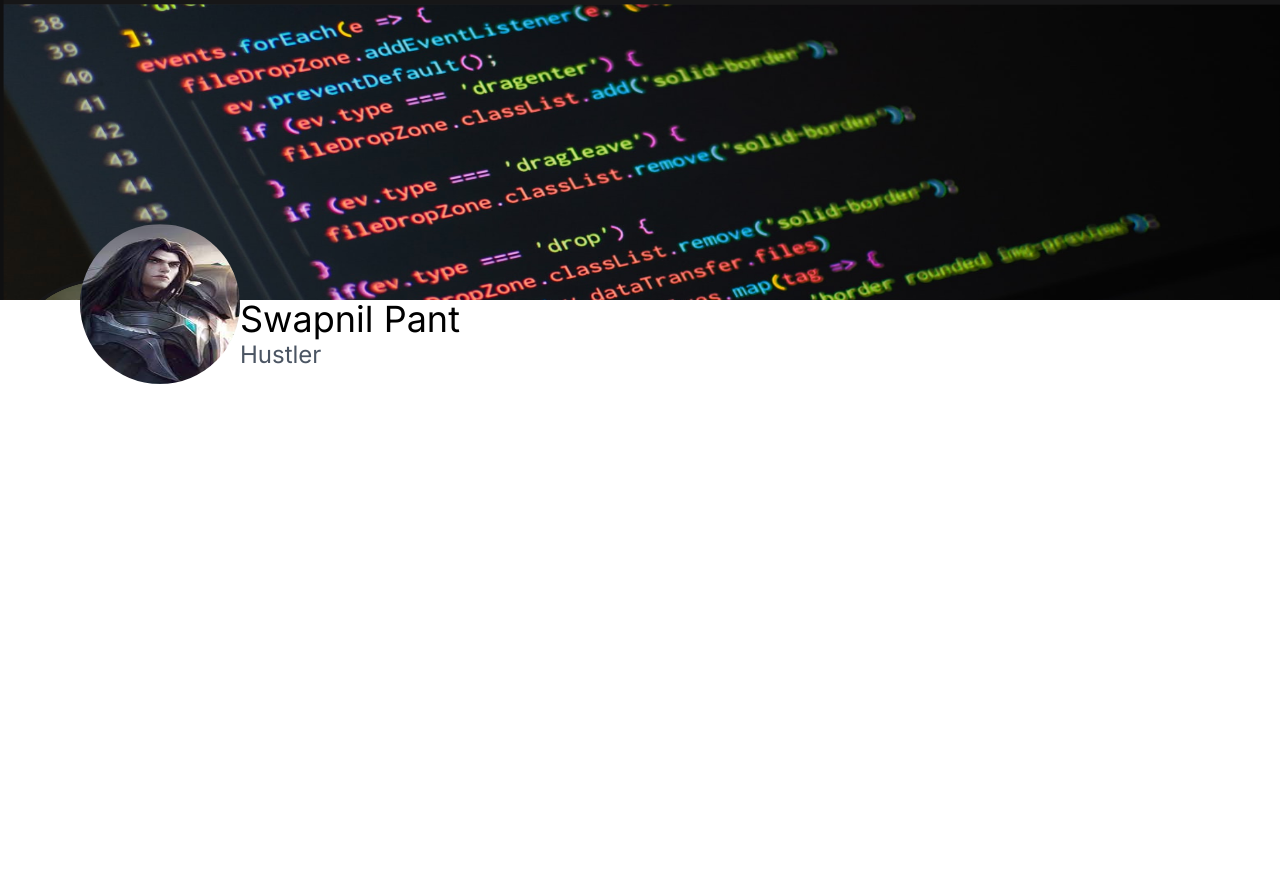
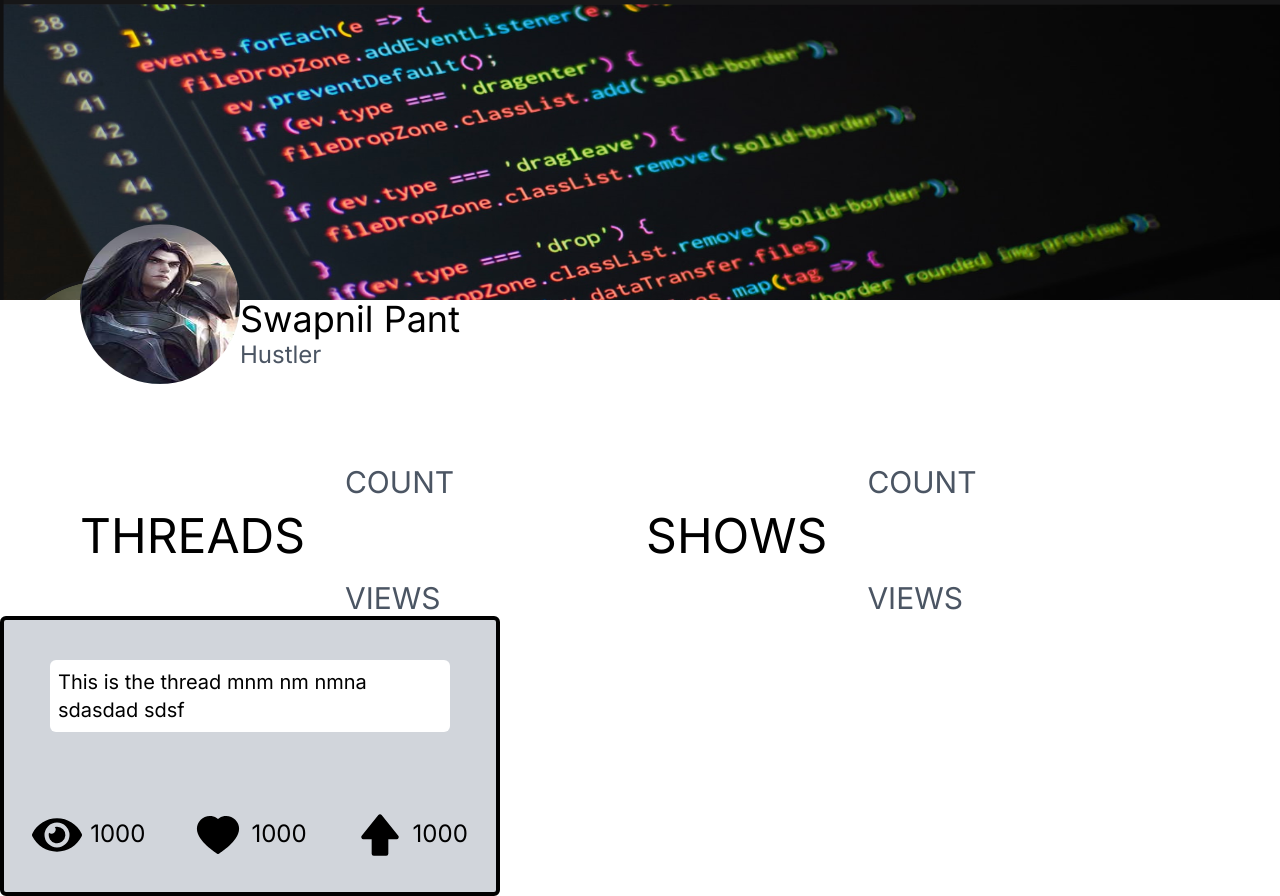
Before and after one commit to swapn652/Showwboard, a Next.js app: page / in a window 1280 px wide. Before the commit the page ends 800 px from the top, so only its background shows below. Built offline with nearby package versions, Linux system fonts and the light colour scheme.

Commit message:
Created stats and thread

```diff
--- a/app/components/Stats.tsx
+++ b/app/components/Stats.tsx
@@ -1,7 +1,95 @@
 const Stats = () => {
     return(
-        <div>
-            stats
+        <div className="
+            flex
+            flex-col
+            mt-10
+            ml-8
+            gap-y-20
+            md:flex
+            md:flex-row
+            md:mt-14
+            md:gap-x-32
+            md:ml-20
+            lg:mt-20
+            lg:gap-x-36
+            xl:mt-20
+            xl:gap-x-48"
+        >
+            <div className="flex flex-row">
+                <div className="
+                    text-3xl
+                    mt-8
+                    md:text-3xl
+                    md:mt-8
+                    lg:text-4xl
+                    lg:mt-12
+                    xl:text-5xl
+                    xl:mt-12"
+                >
+                    THREADS
+                </div>
+                <div className="
+                    gap-y-14
+                    text-xl
+                    flex
+                    flex-col
+                    md:gap-y-14
+                    md:text-xl
+                    md:ml-6
+                    lg:gap-y-20
+                    lg:text-2xl
+                    lg:ml-10
+                    xl:gap-y-20
+                    xl:text-3xl
+                    xl:ml-10
+                    text-gray-600"
+                >
+                    <div>
+                        COUNT
+                    </div>
+                    <div>
+                        VIEWS
+                    </div>
+                </div>
+            </div>
+
+            <div className="flex flex-row">
+                <div className="
+                    text-3xl
+                    mt-8
+                    md:text-3xl
+                    md:mt-8
+                    lg:text-4xl
+                    lg:mt-12
+                    xl:text-5xl
+                    xl:mt-12"
+                >
+                    SHOWS
+                </div>
+                <div className="
+                    gap-y-14
+                    text-xl
+                    flex
+                    flex-col
+                    md:gap-y-14
+                    md:text-xl
+                    md:ml-6
+                    lg:gap-y-20
+                    lg:text-2xl
+                    lg:ml-10
+                    xl:gap-y-20
+                    xl:text-3xl
+                    xl:ml-10
+                    text-gray-600">
+                    <div>
+                        COUNT
+                    </div>
+                    <div>
+                        VIEWS
+                    </div>
+                </div>
+            </div>
         </div>
     )
 }
--- /dev/null
+++ b/app/components/Thread.tsx
@@ -0,0 +1,35 @@
+import { FaEye } from 'react-icons/fa'
+import { AiFillHeart } from 'react-icons/ai'
+import { BiSolidUpvote } from 'react-icons/bi'
+
+const Thread = () => {
+    return (
+        <div className="flex flex-col w-[500px] h-[280px] bg-gray-300 border-4 border-black rounded-md">
+            <div className="text-xl flex mx-auto mt-10 w-[400px] bg-white p-2 rounded-md">
+                    This is the thread mnm nm nmna sdasdad sdsf
+            </div>
+                <div className="flex flex-row gap-x-12 mx-auto mb-8 items-end h-full">
+                    <div className='flex flex-row'>
+                        <FaEye size={50}/>
+                        <div className='mt-2 ml-2 text-2xl'>
+                            1000
+                        </div>
+                    </div>
+                    <div className='flex flex-row'>
+                        <AiFillHeart size={50}/>
+                        <div className='mt-2 ml-2 text-2xl'>
+                            1000
+                        </div>
+                    </div>
+                    <div className='flex flex-row'>
+                        <BiSolidUpvote size={50}/>
+                        <div className='mt-2 ml-2 text-2xl'>
+                            1000
+                        </div>
+                    </div>
+                </div>
+        </div>
+    )
+}
+
+export default Thread
--- a/app/page.tsx
+++ b/app/page.tsx
@@ -1,7 +1,13 @@
 import Profile from './components/Profile'
+import Stats from './components/Stats'
+import Thread from './components/Thread'
 
 export default function Home() {
   return (
-    <Profile/>
+    <>
+      <Profile/>
+      <Stats/>
+      <Thread/>
+    </>
   )
 }
--- a/package.json
+++ b/package.json
@@ -17,6 +17,7 @@
     "next": "13.4.7",
     "react": "18.2.0",
     "react-dom": "18.2.0",
+    "react-icons": "^4.10.1",
     "typescript": "5.1.6"
   },
   "devDependencies": {
```
Also changed, not shown: 1 other file (tests, documents, lock files or other folders).
